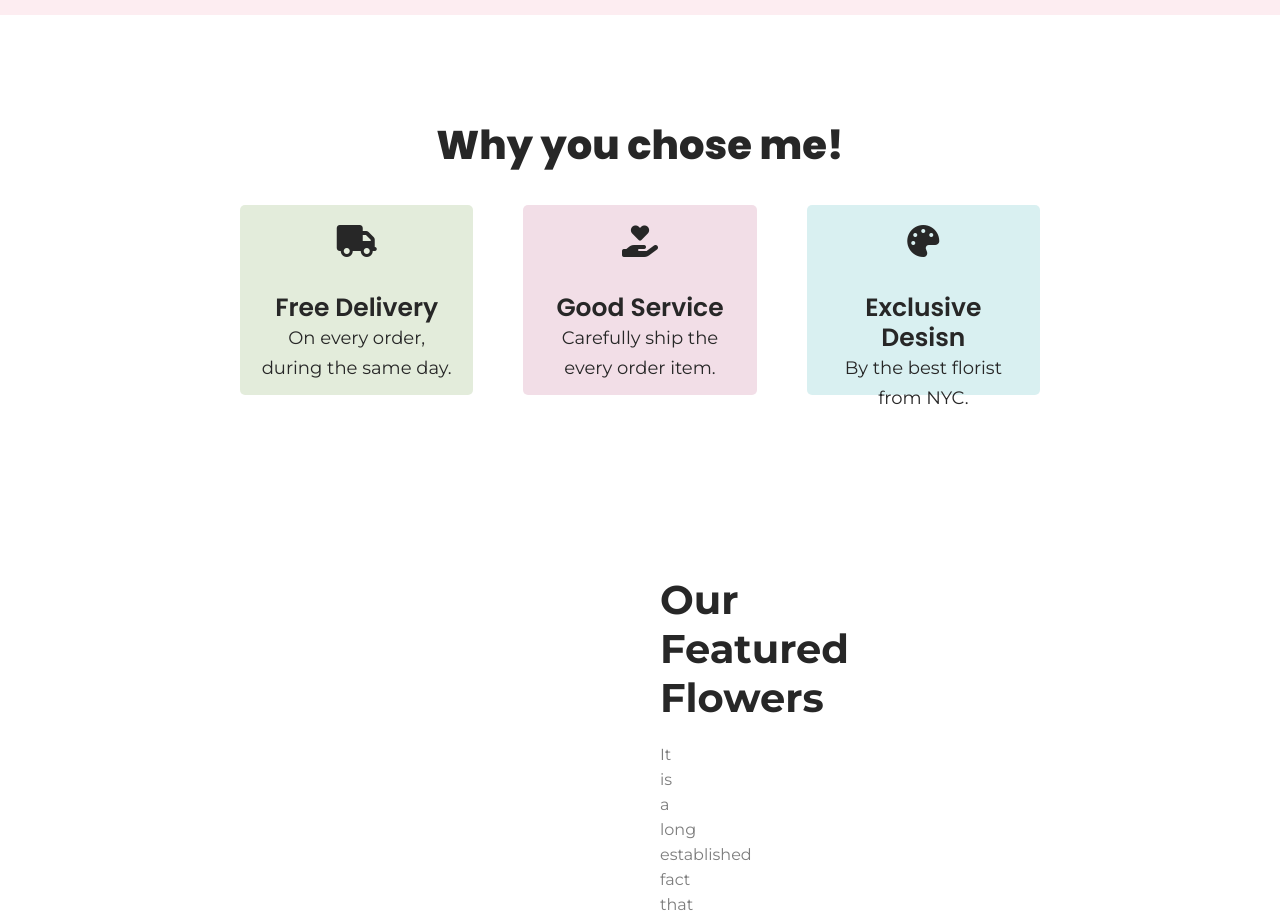
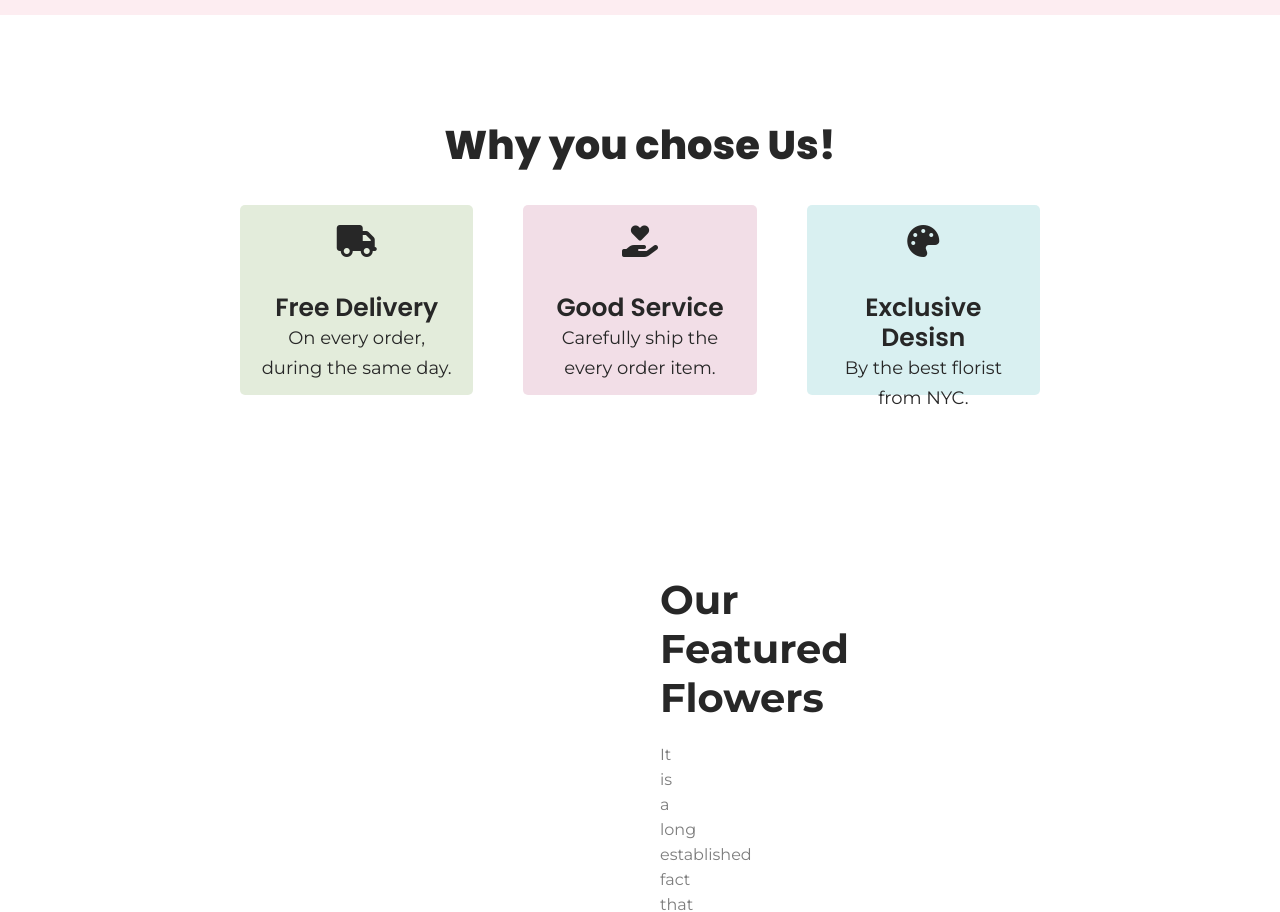
Before and after one commit to mehedi-h/flower-shop, a plain HTML site: page index.html in a window 1280 px wide. Shown: the part 835-1747 px from the top of the page. Drawn offline with Linux system fonts and the light colour scheme.

Commit message:
update correction

```diff
--- a/index.html
+++ b/index.html
@@ -37,7 +37,7 @@
     <main>
         <section class="service-container">
             <h3 class="chose-me">
-                Why you chose me!
+                Why you chose Us!
             </h3>
             <div class="service-section">
                 <div class="free-delivery">
```
